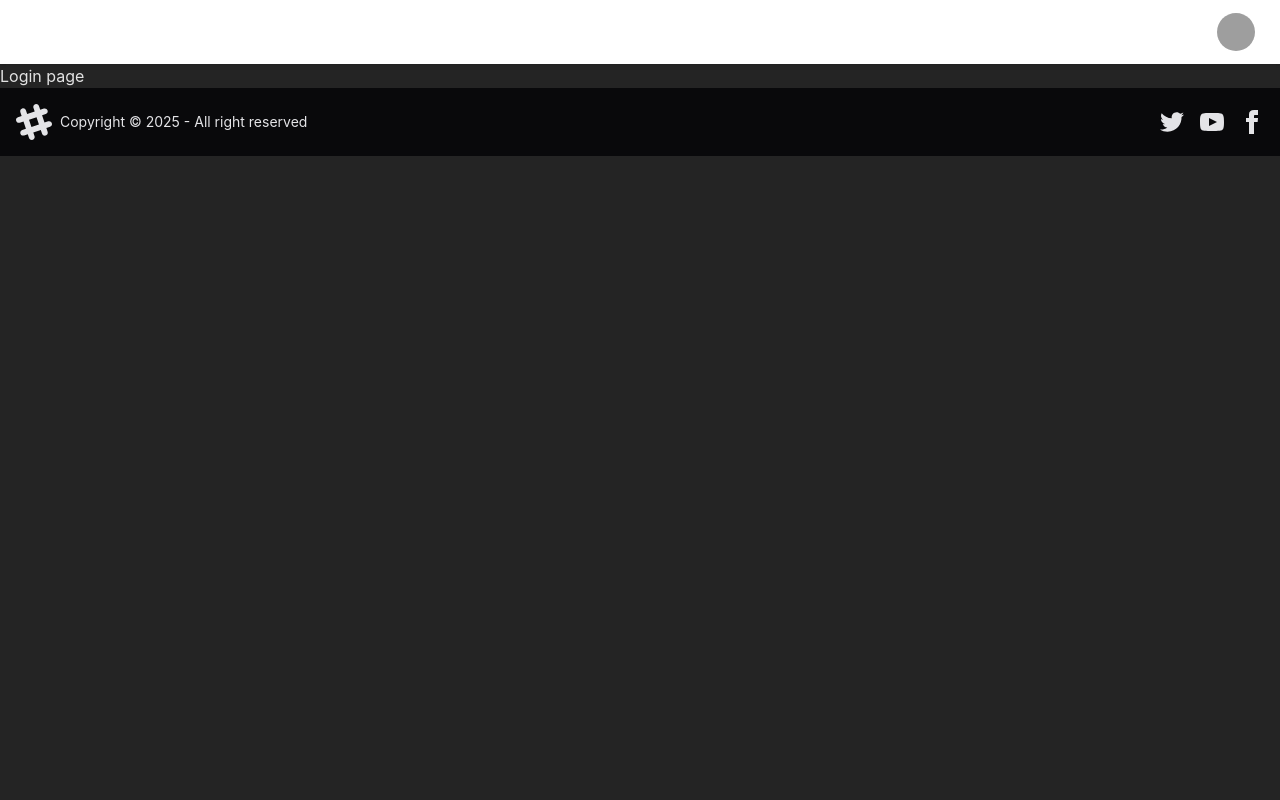
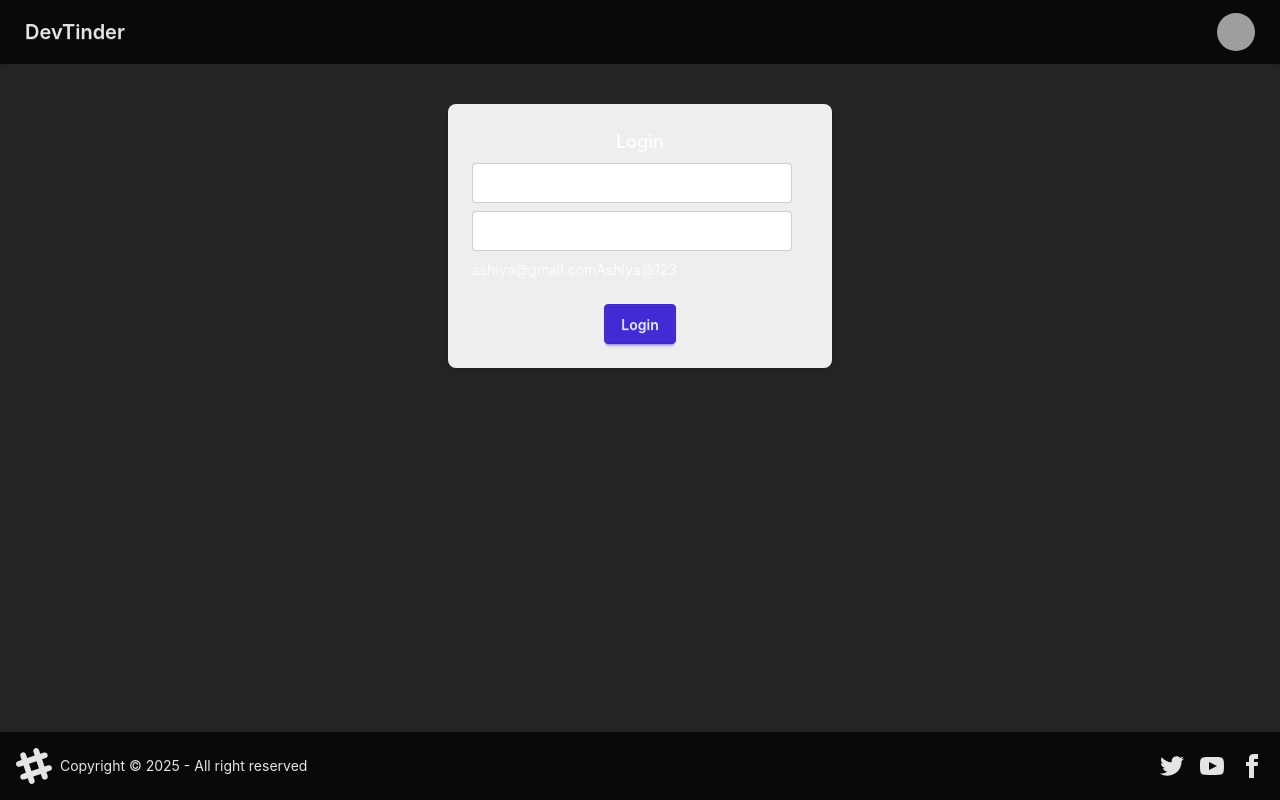
Before and after one commit to ashiyaman/CodeMingle-web, a React (Vite) app: page /login in a window 1280 px wide. Built offline with nearby package versions, Linux system fonts and the light colour scheme; grey boxes are pictures that could not be loaded.

Commit message:
chore: Add login page

```diff
--- a/package.json
+++ b/package.json
@@ -10,6 +10,7 @@
     "preview": "vite preview"
   },
   "dependencies": {
+    "axios": "^1.11.0",
     "react": "^19.0.0",
     "react-dom": "^19.0.0",
     "react-router-dom": "^7.8.0",
--- a/src/App.jsx
+++ b/src/App.jsx
@@ -1,4 +1,5 @@
 import { BrowserRouter, Route, Routes } from "react-router-dom";
+import Login from "./Login";
 
 import Body from "./Body";
 
@@ -9,7 +10,7 @@
     <BrowserRouter basename="/">
       <Routes>
         <Route path="/" element={<Body />}>
-          <Route path="/login" element={<div>Login page</div>}></Route>
+          <Route path="/login" element={<Login />}></Route>
           <Route path="/test" element={<div>Test page</div>}></Route>
         </Route>
       </Routes>
--- a/src/Footer.jsx
+++ b/src/Footer.jsx
@@ -1,6 +1,6 @@
 const Footer = () => {
   return (
-    <footer className="footer sm:footer-horizontal bg-neutral text-neutral-content items-center p-4">
+    <footer className="footer sm:footer-horizontal bg-neutral text-neutral-content fixed bottom-0 p-4">
       <aside className="grid-flow-col items-center">
         <svg
           width="36"
--- /dev/null
+++ b/src/Login.jsx
@@ -0,0 +1,37 @@
+import { useState } from "react";
+import axios from "axios";
+
+const Login = () => {
+    const [email, setEmail] = useState("ashiya@gmail.com")
+    const [password, setPassword] = useState("Ashiya@123")
+
+    const loginHandler = async() => {
+        try{
+            const res =  await axios.post("http://localhost:5000/login", {
+                email, password
+            }, { withCredentials: true })
+            console.log(res.data)
+        }
+        catch(error){
+            console.log(error)
+        }
+    }
+
+  return (
+    <div className="flex justify-center mt-10">
+        <div className="card bg-base-300 w-96 shadow-sm">
+            <div className="card-body">
+                <h2 className="card-title justify-center">Login</h2>
+                <input type="text" placeholder="Email" className="input" onChange={(e) => setEmail(e.target.value)} value={email}/>
+                <input type="text" placeholder="Password" className="input" onChange={(e) => setPassword(e.target.value)} value={password}/>
+                <p>{email}{password}</p>
+                <div className="card-actions justify-center mt-4">
+                    <button className="btn btn-primary" onClick={loginHandler}>Login</button>
+                </div>
+            </div>
+        </div>
+    </div>
+  );
+};
+
+export default Login;
--- a/src/Navbar.jsx
+++ b/src/Navbar.jsx
@@ -1,6 +1,6 @@
 const Navbar = () => {
     return (
-        <nav className="navbar bg-base-100 shadow-sm">
+        <nav className="navbar bg-neutral shadow-sm">
             <div className="flex-1">
                 <a className="btn btn-ghost text-xl">DevTinder</a>
             </div>
```
Also changed, not shown: 1 other file (tests, documents, lock files or other folders).
